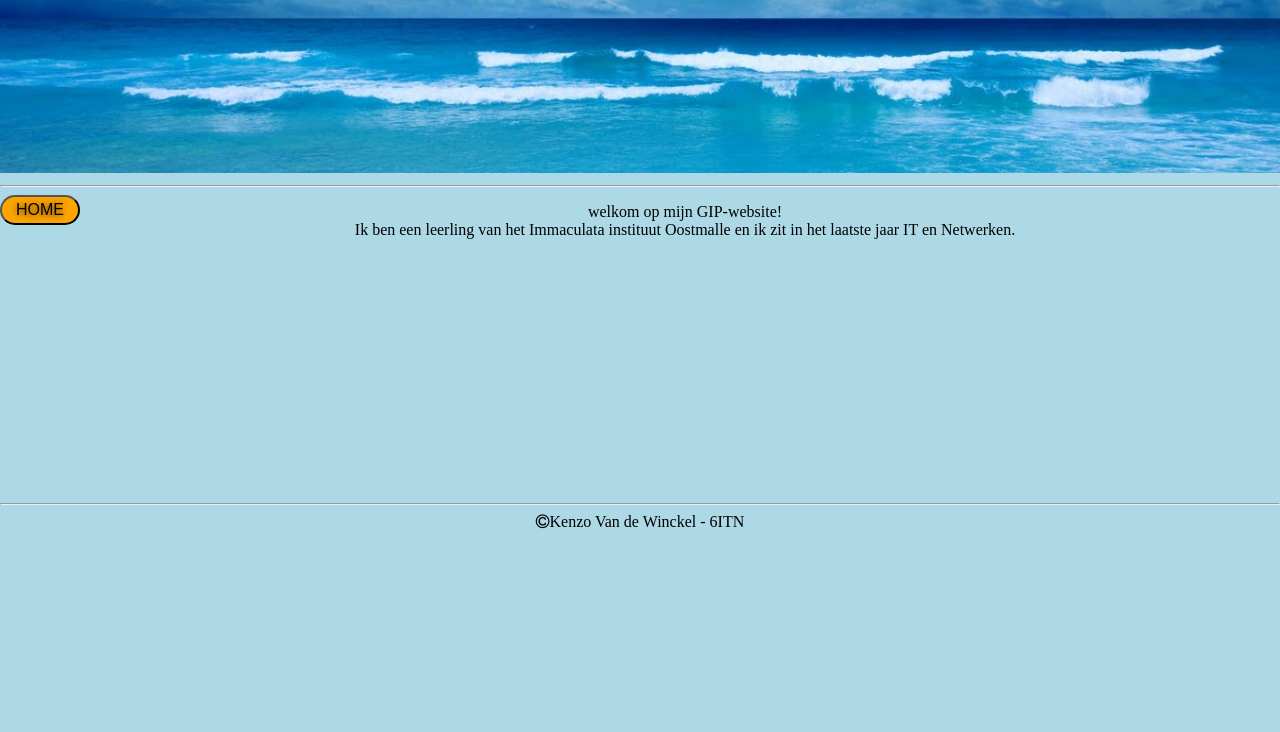
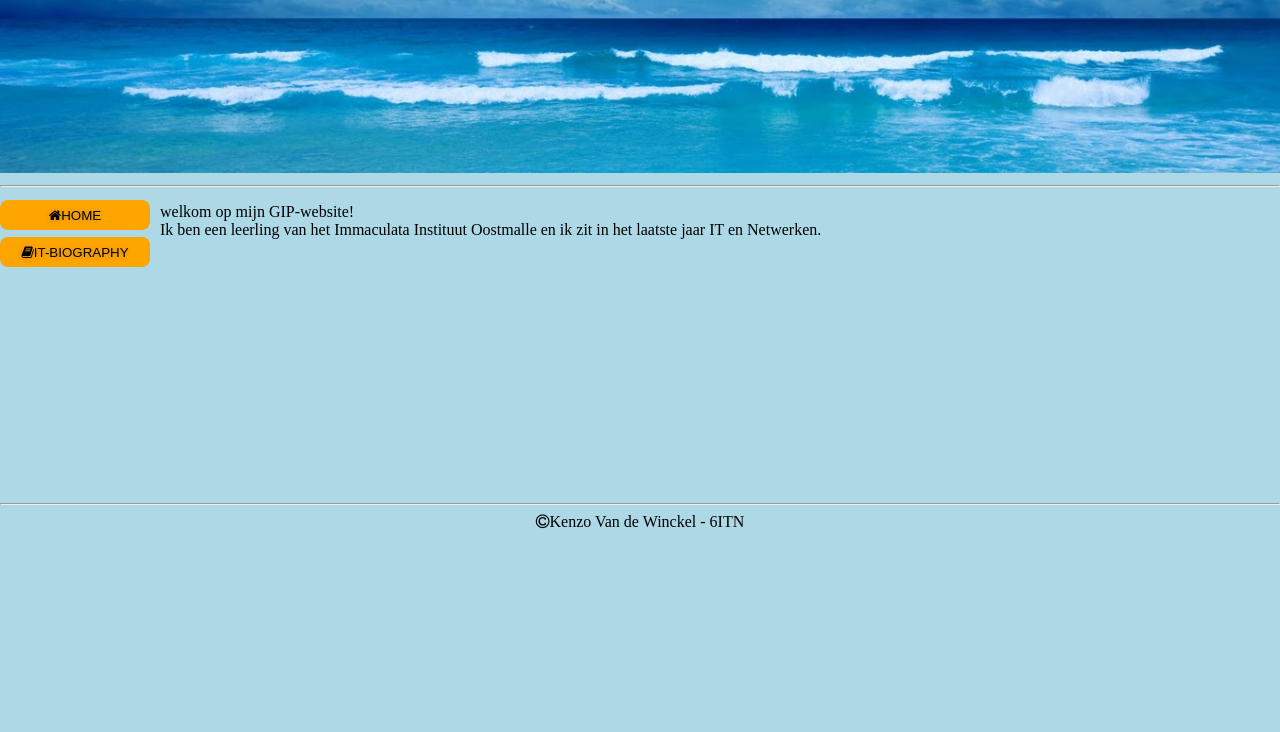
Before and after one commit to KenzoVdW-immalle/GIPWebsiteKenzoVdW, a plain HTML site: page index.html in a window 1280 px wide. Shown: the part 68-800 px from the top of the page. Drawn offline with Linux system fonts and the light colour scheme.

Commit message:
Opmaak buttons toegevoegd en itBiography

```diff
--- a/css/style.css
+++ b/css/style.css
@@ -1,28 +1,40 @@
+*{
+box-sizing: border-box;
+}
+.header{
+	padding: 15px;
+}
 h1 {
 	color: white;
--ms-grid-column-span: 5; -ms-grid-row: 1;
 position: absolute;
 text-align: center;
 line-height: inherit;
 margin: 0px;
 width: 100%;
+line-height: 2;
 }
 .wrapper {
 	text-align: left;
+	width: 150px;
 }
-.button-Home{
+.button{
+	float: left;
 	color: black;
-	border-radius:18px;
-	text-shadow: 0 1px 7px rgba(0, 0, 0, 0.7);
+	border-radius:8px;
+	text-shadow: 0 1px 7px rgba(0, 0, 0, 0.2);
 	margin-right: 10px;
 	height:30px;
-	width: 80px;
-	font-size:100%;
+	width: 150px;
 	background-color: orange;
-	float: left;
-
-
-
+	cursor: pointer;
+	border: 3px;
+	margin-bottom: 2px;
+	margin-top: 5px;
+	transition-duration: 0.3s;
+}
+.button:hover{
+	background-color: white;
+	color: orange;
 }
 img {
 	overflow:hidden;
@@ -32,22 +44,18 @@ img {
 }
 
 body {
-	text-align: center;
 	background-color: lightblue;
-	display: -ms-grid;
-	-ms-grid-columns: 200px 10px 1fr 1fr 10px 200px;
-	-ms-grid-rows: 100px 10px 1fr 10px 100px;
 	margin: 0px;
 	height: 100vh;
 	min-width: 400px
+	float: left;
 }
 p {
 	min-height: 20px;
 	margin-bottom: 33vh;
-	-ms-grid-column: 3; -ms-grid-row: 3;
 
 }
 footer {
+	text-align: center;
 	margin-top: 0vh;
-	-ms-grid-row: 5; -ms-grid-column-span: 5;
 }
--- a/index.html
+++ b/index.html
@@ -1,6 +1,7 @@
 <!DOCTYPE html>
 <html>
 <head>
+  <meta name="viewport" content="width=device-width, initial-scale=1.0">
 <title>GIP Website</title>
 <link rel="stylesheet" href="https://cdnjs.cloudflare.com/ajax/libs/font-awesome/4.6.3/css/font-awesome.min.css">
  <link href="css/style.css" type="text/css" rel="stylesheet">
@@ -10,10 +11,10 @@
   <img class="img" src="img/zee.jpg">
   <hr>
 <div class="wrapper">
-    <button class="button-Home pure-button">HOME</button>
+    <button onclick="location.href='index.html'" class="button button-Home"><i class="fa fa-home" aria-hidden="true"></i>HOME</button>
+    <button onclick="location.href='itBiography.html'" class="button button-itBiography"><i class="fa fa-book" aria-hidden="true"></i>IT-BIOGRAPHY</button>
 </div>
-
-<p>welkom op mijn GIP-website! <br> Ik ben een leerling van het Immaculata instituut Oostmalle en ik zit in het laatste jaar IT en Netwerken.</p>
+<p>welkom op mijn GIP-website! <br> Ik ben een leerling van het Immaculata Instituut Oostmalle en ik zit in het laatste jaar IT en Netwerken.</p>
 </body>
 <hr>
 <footer>
```
Also changed, not shown: itBiography.html (added, +22 -0 lines), README.md.
